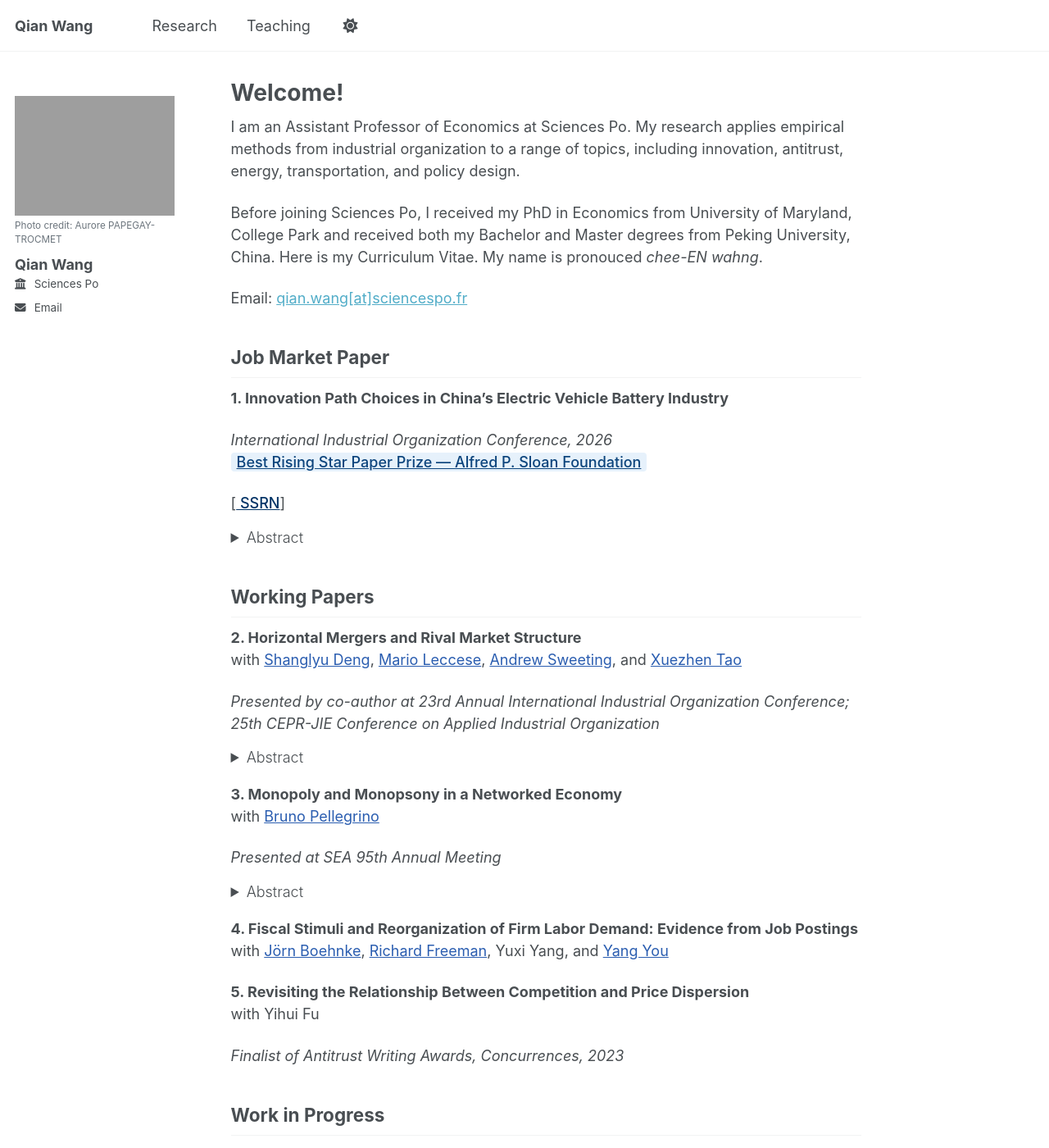
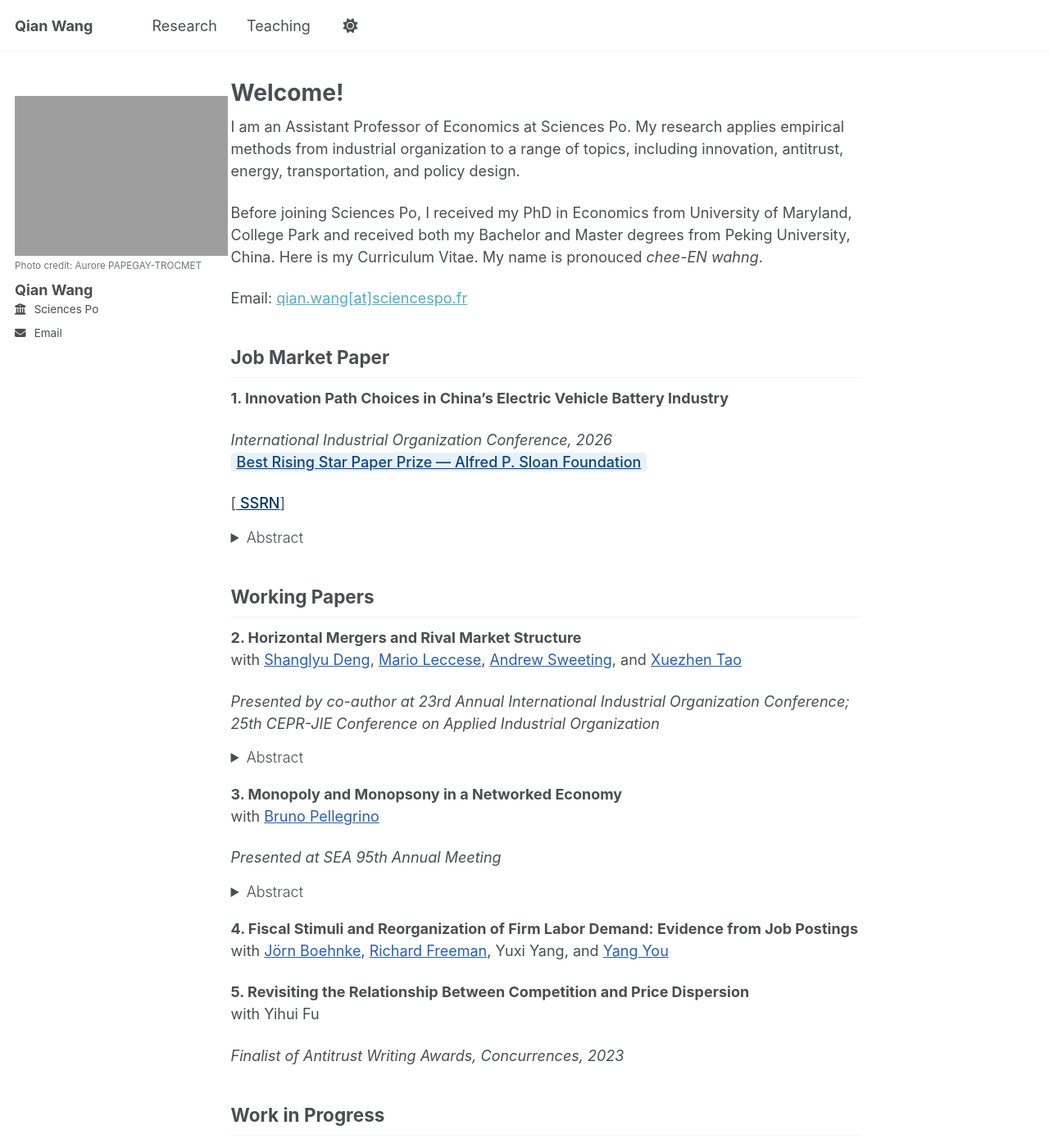
Before and after one commit to qwang819/qwang819.github.io, a Jekyll site: the page built from _pages/about.md, in a window 1280 px wide and 1400 px high. Shown: the whole window at 82% size. Built offline with Jekyll 4.4.1, drawn with Linux system fonts in a browser that asks for light colours; a script that is not in the unit is left out.

Commit message:
Adjust sidebar width and span for large breakpoint

```diff
--- a/_sass/layout/_sidebar.scss
+++ b/_sass/layout/_sidebar.scss
@@ -24,8 +24,9 @@
     padding-top: $masthead-height;
   }
 
-  @include breakpoint($large) {
-    @include span(2 of 12);
+    @include breakpoint($large) {
+    @include span(3 of 12);
+    max-width: 260px;
     opacity: 1;
     -webkit-transition: opacity 0.2s ease-in-out;
             transition: opacity 0.2s ease-in-out;
@@ -36,7 +37,7 @@
   }
 
   @include breakpoint($x-large) {
-    max-width: $sidebar-link-max-width;
+    max-width: 260px;
     padding-right: 0;
   }
 
```
